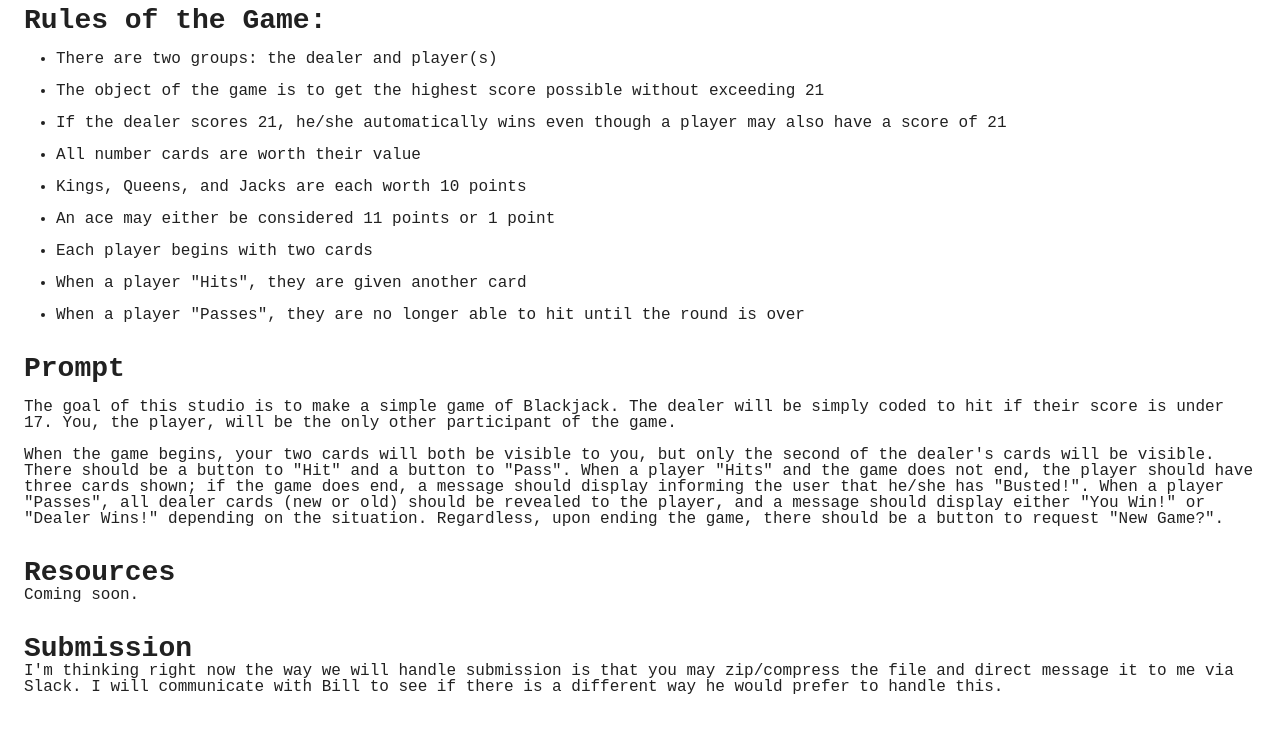
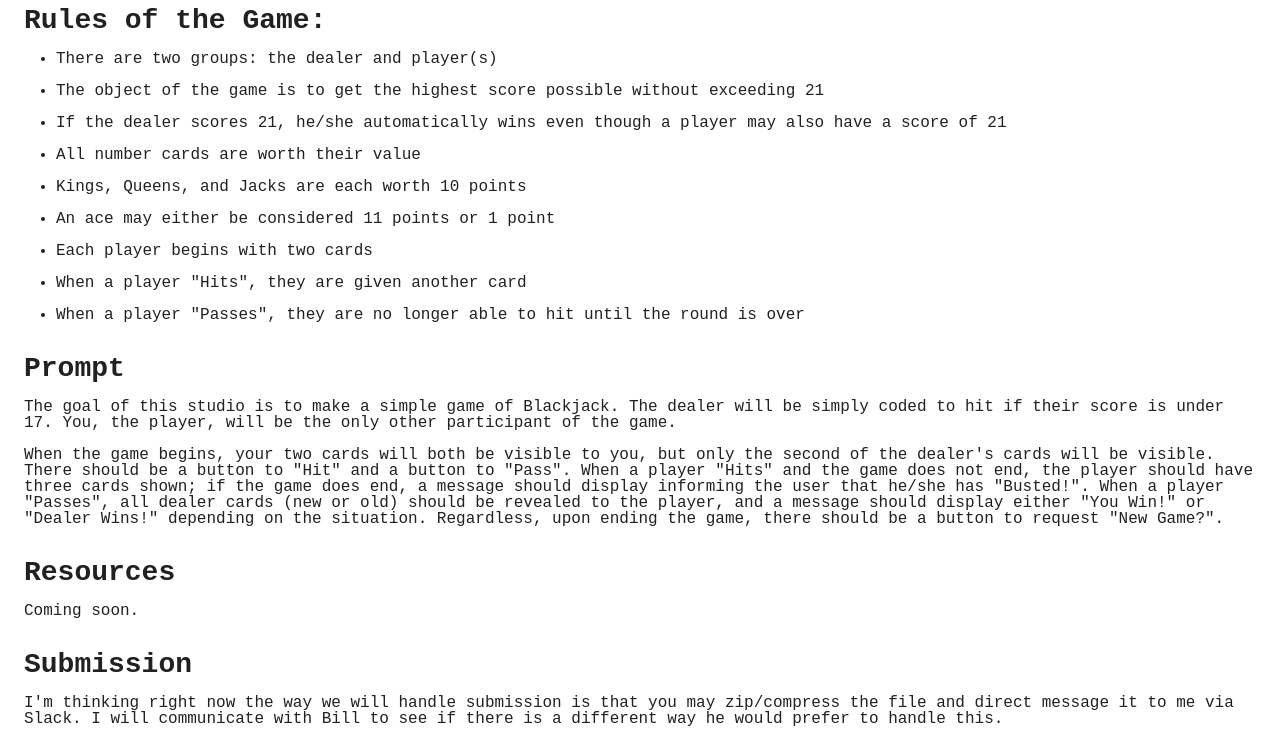
Before and after one commit to therald/AndroidAppDevelopment, a plain HTML site: page projects/studio_1/index.html in a window 1280 px wide. Shown: the part 161-912 px from the top of the page. Before the commit the page ends 880 px from the top, so only its background shows below. Drawn offline with Linux system fonts and the light colour scheme.

Commit message:
forgot class

```diff
--- a/projects/studio_1/index.html
+++ b/projects/studio_1/index.html
@@ -56,12 +56,12 @@
 				</p>
 
 				<h2>Resources</h2>
-				<p>
+				<p class="prompt_text">
 					Coming soon.
 				</p>
 
 				<h2>Submission</h2>
-				<p>
+				<p class="prompt_text">
 					I'm thinking right now the way we will handle submission is that you may zip/compress the file and direct message it to me via Slack. I will communicate with Bill to see if there is a different way he would prefer to handle this.
 				</p>
 			</div>
```
